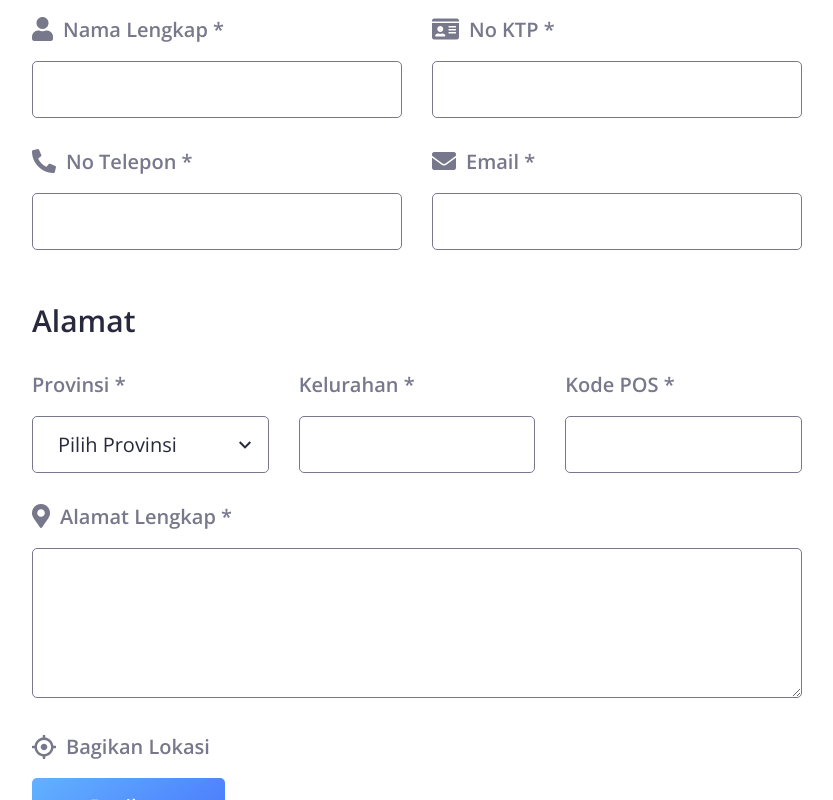
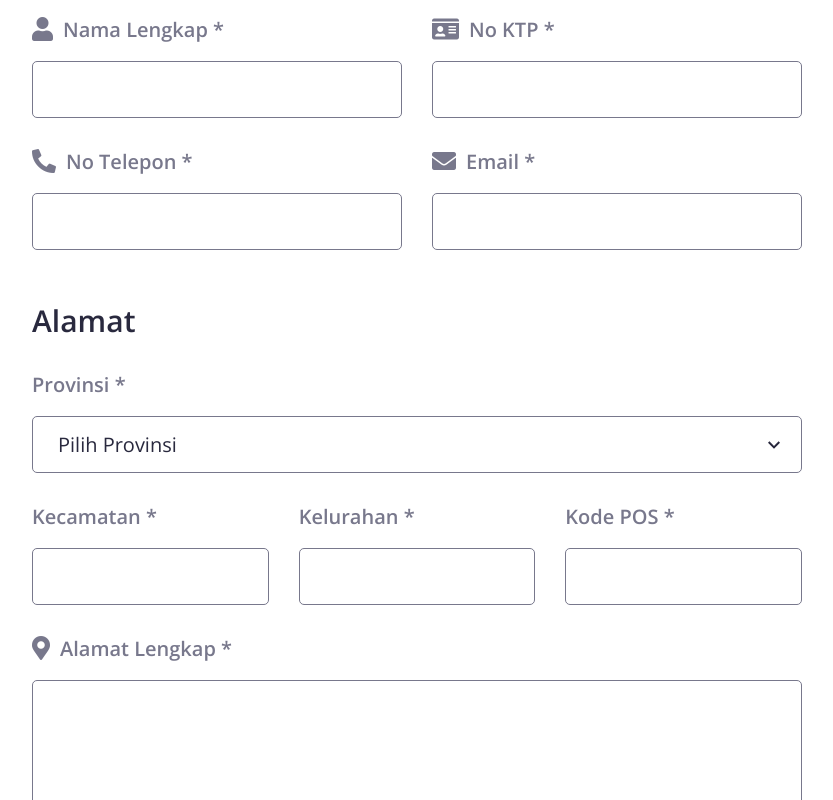
Before and after one commit to badawi1713/i-rural-landing-page, a React (Create React App) app: page /register in a window 1280 px wide. Shown: the part 383-1183 px from the top of the page, without its empty margins (223-1056 px from the left). Built offline with nearby package versions, Linux system fonts and the light colour scheme; what redux-promise-middleware would draw is missing.

Commit message:
add subdistrict and urbanvillage input

```diff
--- a/src/views/Components/Form/CustomerForm.js
+++ b/src/views/Components/Form/CustomerForm.js
@@ -17,6 +17,7 @@ const CustomerForm = ({ provinceList, onSubmitState }) => {
   const [email, setEmail] = useState("");
   const [province, setProvince] = useState("");
   const [subdistrict, setSubdistrict] = useState("");
+  const [urbanVillage, setUrbanVillage] = useState("");
   const [zip_code, setZipCode] = useState("");
   const [address, setAddress] = useState("");
 
@@ -89,6 +90,7 @@ const CustomerForm = ({ provinceList, onSubmitState }) => {
       email,
       province,
       subdistrict,
+      urbanVillage,
       zip_code,
       address,
       location,
@@ -266,7 +268,6 @@ const CustomerForm = ({ provinceList, onSubmitState }) => {
             <p>Alamat</p>
           </div>
           <div className="form-input-group">
-            <div className="address-group">
             <div className="form-input-content">
               <label className="form-input-label">
                 <p>
@@ -303,10 +304,13 @@ const CustomerForm = ({ provinceList, onSubmitState }) => {
                 )}
               </div>
             </div>
+          </div>
+          <div className="form-input-group">
+            <div className="address-group">
               <div className="form-input-content">
                 <label className="form-input-label">
                   <p>
-                    Kelurahan{" "}
+                    Kecamatan{" "}
                     <span title="Harus diisi" className="input-info">
                       *
                     </span>
@@ -322,6 +326,31 @@ const CustomerForm = ({ provinceList, onSubmitState }) => {
                     type="text"
                   />
                   {errors.subdistrict && (
+                    <p className="error-input-message">
+                      *Kecamatan tidak boleh kosong
+                    </p>
+                  )}
+                </div>
+              </div>
+              <div className="form-input-content">
+                <label className="form-input-label">
+                  <p>
+                    Kelurahan{" "}
+                    <span title="Harus diisi" className="input-info">
+                      *
+                    </span>
+                  </p>
+                </label>
+                <div className="form-input">
+                  <input
+                    ref={register({ required: true })}
+                    name="urbanVillage"
+                    onChange={(e) => {
+                      setUrbanVillage(e.target.value);
+                    }}
+                    type="text"
+                  />
+                  {errors.urbanVillage && (
                     <p className="error-input-message">
                       *Kelurahan tidak boleh kosong
                     </p>
--- a/src/views/Components/Form/ISPForm.js
+++ b/src/views/Components/Form/ISPForm.js
@@ -17,6 +17,7 @@ const ISPForm = ({ provinceList, onSubmitState }) => {
   const [isp_email, setIspEmail] = useState("");
   const [province, setProvince] = useState("");
   const [subdistrict, setSubdistrict] = useState("");
+  const [urbanVillage, setUrbanVillage] = useState("");
   const [zip_code, setZipCode] = useState("");
   const [isp_address, setIspAddress] = useState("");
   const [latitude, setLatitude] = useState(null);
@@ -126,6 +127,7 @@ const ISPForm = ({ provinceList, onSubmitState }) => {
     formData.append("isp_email", isp_email);
     formData.append("province", province);
     formData.append("subdistrict", subdistrict);
+    formData.append("urbanVillage", urbanVillage);
     formData.append("zip_code", zip_code);
     formData.append("location", location);
     setIsLoading(true);
@@ -293,7 +295,6 @@ const ISPForm = ({ provinceList, onSubmitState }) => {
             <p>Alamat</p>
           </div>
           <div className="form-input-group">
-            <div className="address-group">
             <div className="form-input-content">
               <label className="form-input-label">
                 <p>
@@ -330,10 +331,13 @@ const ISPForm = ({ provinceList, onSubmitState }) => {
                 )}
               </div>
             </div>
+          </div>
+          <div className="form-input-group">
+            <div className="address-group">
               <div className="form-input-content">
                 <label className="form-input-label">
                   <p>
-                    Kelurahan{" "}
+                    Kecamatan{" "}
                     <span title="Harus diisi" className="input-info">
                       *
                     </span>
@@ -349,6 +353,31 @@ const ISPForm = ({ provinceList, onSubmitState }) => {
                     type="text"
                   />
                   {errors.subdistrict && (
+                    <p className="error-input-message">
+                      *Kecamatan tidak boleh kosong
+                    </p>
+                  )}
+                </div>
+              </div>
+              <div className="form-input-content">
+                <label className="form-input-label">
+                  <p>
+                    Kelurahan{" "}
+                    <span title="Harus diisi" className="input-info">
+                      *
+                    </span>
+                  </p>
+                </label>
+                <div className="form-input">
+                  <input
+                    ref={register({ required: true })}
+                    name="urbanVillage"
+                    onChange={(e) => {
+                      setUrbanVillage(e.target.value);
+                    }}
+                    type="text"
+                  />
+                  {errors.urbanVillage && (
                     <p className="error-input-message">
                       *Kelurahan tidak boleh kosong
                     </p>
@@ -373,7 +402,6 @@ const ISPForm = ({ provinceList, onSubmitState }) => {
                     }}
                     type="text"
                   />
-
                   {errors.zip_code && errors.zip_code.type === "required" && (
                     <p className="error-input-message">
                       *Kode POS tidak boleh kosong
--- a/src/views/Pages/Register/Register.css
+++ b/src/views/Pages/Register/Register.css
@@ -157,8 +157,7 @@ textarea {
   -moz-appearance: none;
   background-repeat: no-repeat;
   background-image: url("../../../assets/svg/arrow-icon.svg");
-  background-position: 95% center;
-
+  background-position: 96% center;
   cursor: pointer;
 }
 
@@ -435,7 +434,7 @@ textarea {
     -moz-appearance: none;
     background-repeat: no-repeat;
     background-image: url("../../../assets/svg/arrow-icon.svg");
-    background-position: 95% center;
+    background-position: 98% center;
 
     cursor: pointer;
   }
```
Lines whose indentation alone changed are shown as unchanged.
